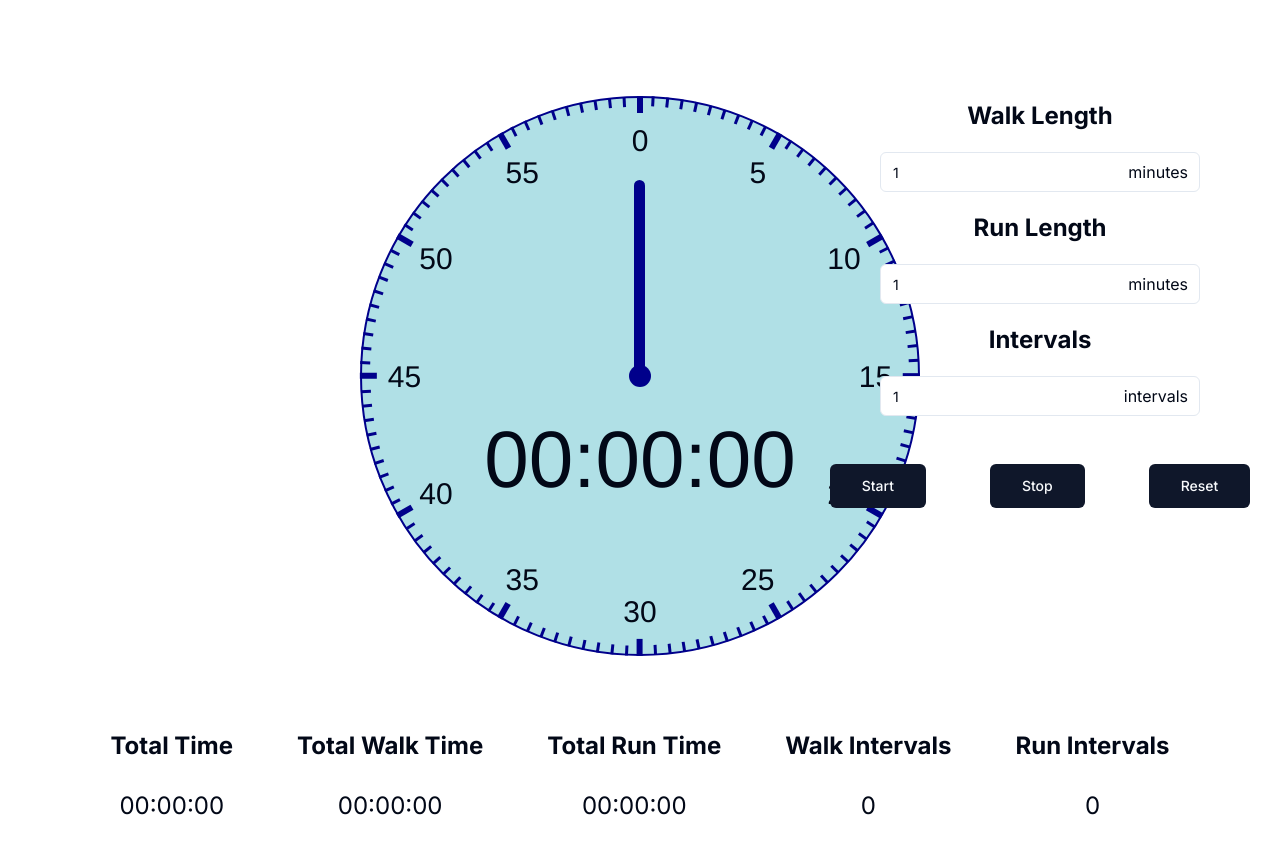
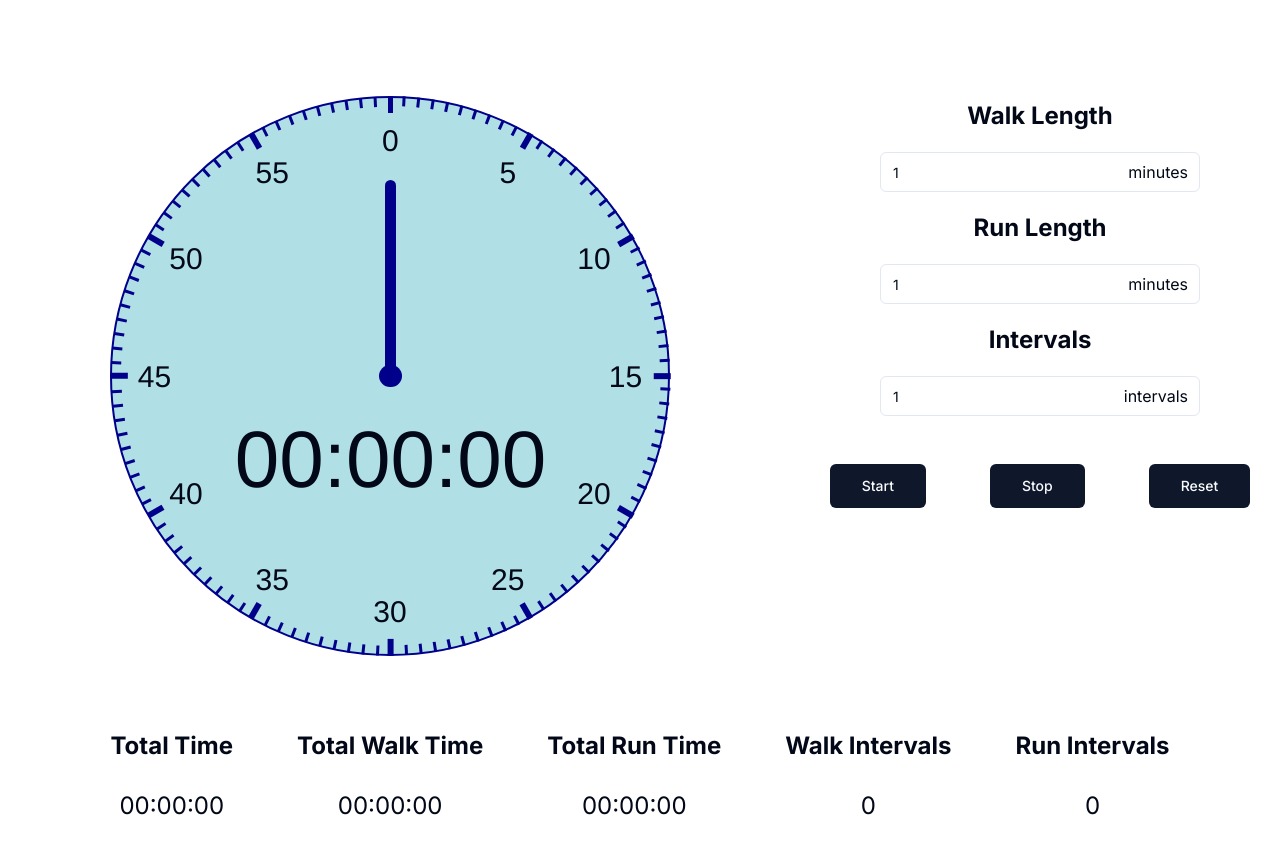
Before and after one commit to Chris034/runners-watch, a Next.js app: page / in a window 1280 px wide. Shown: the top 854 px of the page. Built offline with nearby package versions, Linux system fonts and the light colour scheme.

Commit message:
added box-border to container

```diff
--- a/app/page.tsx
+++ b/app/page.tsx
@@ -4,7 +4,7 @@ import { StopWatch } from "@/components/stopWatch/stopWatch";
 
 export default function Home() {
   return (
-    <main className="flex min-h-screen flex-col items-center justify-between p-24">
+    <main className="flex min-h-screen flex-col items-center justify-between p-24 max-h-screen box-border">
       <StopWatch />
     </main>
   );
--- a/components/stopWatch/stopWatch.tsx
+++ b/components/stopWatch/stopWatch.tsx
@@ -245,7 +245,7 @@ export function StopWatch() {
 
     console.log(watchState)
     return (
-        <>
+        <div>
             <audio ref={audioAlarmRef} src={AudioPaths.alarm} />
             <audio ref={audioRunRef} src={AudioPaths.startRunning} />
             <audio ref={audioWalkRef} src={AudioPaths.startWalking} />
@@ -335,7 +335,7 @@ export function StopWatch() {
                     </div>
                 </div>
             </div>
-        </>
+        </div>
     )
 
 }
--- a/next.config.mjs
+++ b/next.config.mjs
@@ -1,8 +1,6 @@
 /** @type {import('next').NextConfig} */
 const nextConfig = {
     output: 'export',
-    distDir: 'dist',
-    basePath: '/runners-watch',
 };
 
 export default nextConfig;
```
Also changed, not shown: 1 other file (tests, documents, lock files or other folders).
